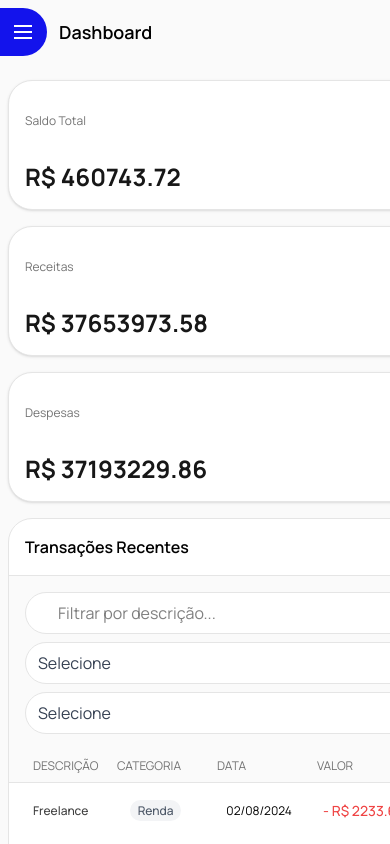
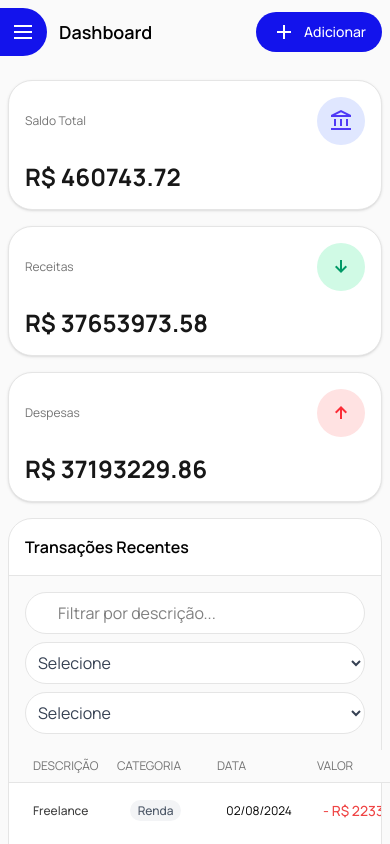
Before and after one commit to marialubarbosa/desafio-f360, a Vue app: page / in a window 390 px wide. Shown: the top 844 px of the page. Built offline with nearby package versions, Linux system fonts and the light colour scheme.

Commit message:
feat: enhance sidebar and layout responsiveness; adjust styles for better display

```diff
--- a/src/components/sidebar/Sidebar.vue
+++ b/src/components/sidebar/Sidebar.vue
@@ -16,7 +16,7 @@ const onItemClick = () => {
   <aside
     v-show="sidebarOpen"
     :class="[
-      'h-full bg-neutral-50 border-r border-neutral-200 flex flex-col p-6 transition-all duration-300 overflow-hidden',
+      'h-full bg-neutral-50 border-r border-neutral-200 flex flex-col p-6 transition-all duration-300 overflow-hidden shrink-0',
       'fixed lg:static top-0 left-0 z-40',
       sidebarOpen ? 'translate-x-0 lg:translate-x-0' : '-translate-x-full lg:translate-x-0'
     ]"
--- a/src/layouts/DefaultLayout.vue
+++ b/src/layouts/DefaultLayout.vue
@@ -12,9 +12,9 @@ const emit = defineEmits(['add'])
 </script>
 
 <template>
-  <div class="flex">
+  <div class="flex min-h-screen">
     <Sidebar />
-    <main class="flex-1 p-2 md:p-6 bg-neutral-50 min-h-screen">
+    <main class="flex-1 min-w-0 p-2 md:p-6 bg-neutral-50 min-h-screen">
         <Header :title="title" :useButton="title === 'Dashboard'" :buttonLabel="'Adicionar'" :buttonAction="() => emit('add')"/>
         <slot />
     </main>
```
